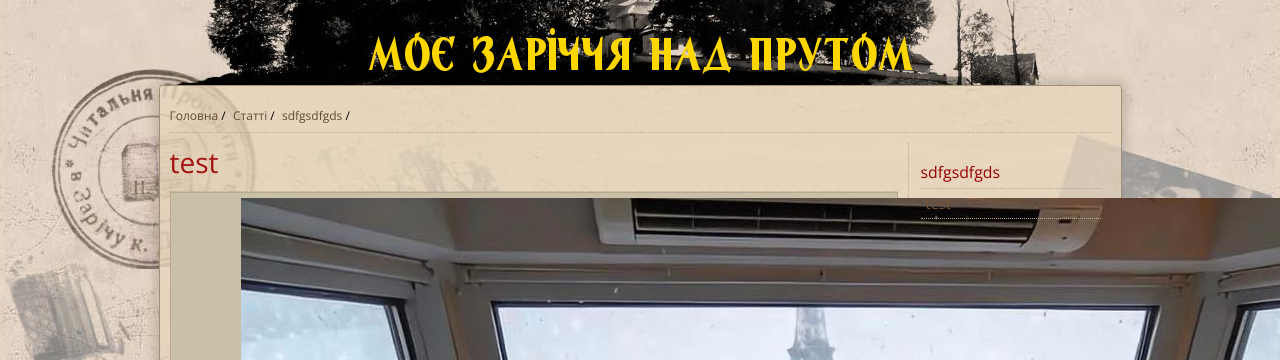
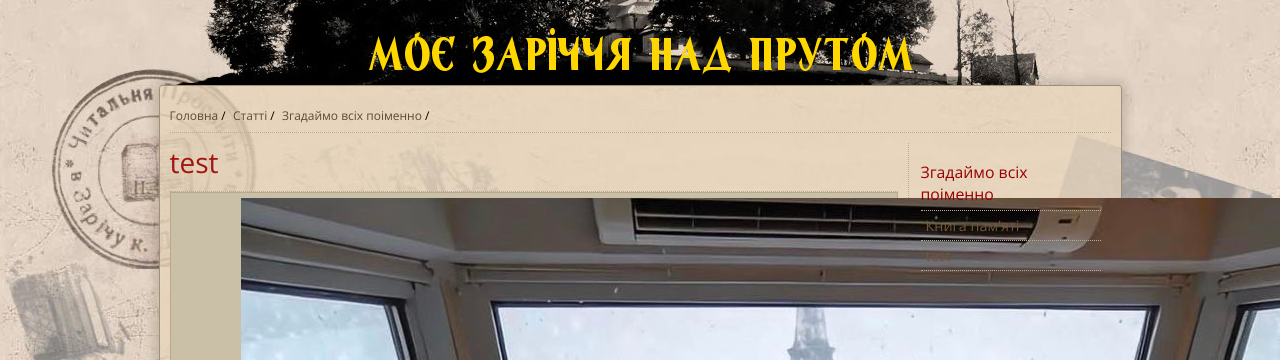
Before and after one commit to zarichchya/zarichchya.github.io, a Jekyll site: the page built from _posts/2026-08-18-test.md, in a window 1280 px wide and 900 px high. Shown: the part 120-480 px from the top of the window. Built offline with Jekyll 4.4.1, drawn with Linux system fonts in a browser that asks for light colours; nearby versions of some CDN libraries; some of the changed text lies outside the part shown.

Commit message:
Update permalink and article metadata in test.md

```diff
--- a/_posts/2026-08-18-test.md
+++ b/_posts/2026-08-18-test.md
@@ -3,10 +3,10 @@ layout: article
 title: test
 description: test
 date: 2026-08-19
-permalink: /articles/67/5/
-article_id: 67
-category_id: 5
-category_name: sdfgsdfgds
+permalink: /articles/12/68/
+article_id: 68
+category_id: 12
+category_name: "Згадаймо всіх поіменно"
 priority: 3
 sidebar: category
 ---
```
